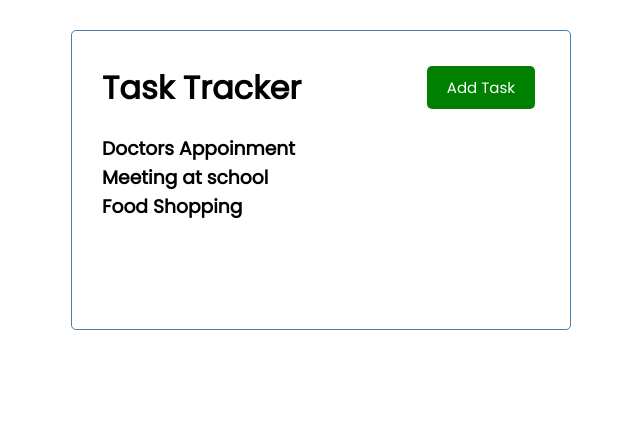
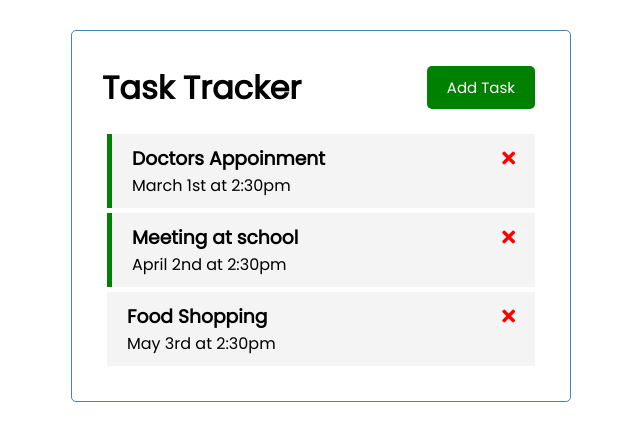
Before and after one commit to tahmid-tf/vue-revision-2023, a Vue app: page / in a window 1280 px wide. Shown: the top 440 px of the page, without its empty margins (319-959 px from the left). Built offline with nearby package versions, Linux system fonts and the light colour scheme.

Commit message:
start from 52:14

```diff
--- a/public/index.html
+++ b/public/index.html
@@ -1,15 +1,26 @@
 <!DOCTYPE html>
 <html lang="">
   <head>
-    <meta charset="utf-8">
-    <meta http-equiv="X-UA-Compatible" content="IE=edge">
-    <meta name="viewport" content="width=device-width,initial-scale=1.0">
-    <link rel="icon" href="<%= BASE_URL %>favicon.ico">
+    <meta charset="utf-8" />
+    <meta http-equiv="X-UA-Compatible" content="IE=edge" />
+    <meta name="viewport" content="width=device-width,initial-scale=1.0" />
+    <link rel="icon" href="<%= BASE_URL %>favicon.ico" />
+    <link
+      rel="stylesheet"
+      href="https://cdnjs.cloudflare.com/ajax/libs/font-awesome/5.15.2/css/all.min.css"
+      integrity="sha512-HK5fgLBL+xu6dm/Ii3z4xhlSUyZgTT9tuc/hSrtw6uzJOvgRr2a9jyxxT1ely+B+xFAmJKVSTbpM/CuL7qxO8w=="
+      crossorigin="anonymous"
+      referrerpolicy="no-referrer"
+    />
     <title><%= htmlWebpackPlugin.options.title %></title>
   </head>
   <body>
     <noscript>
-      <strong>We're sorry but <%= htmlWebpackPlugin.options.title %> doesn't work properly without JavaScript enabled. Please enable it to continue.</strong>
+      <strong
+        >We're sorry but <%= htmlWebpackPlugin.options.title %> doesn't work
+        properly without JavaScript enabled. Please enable it to
+        continue.</strong
+      >
     </noscript>
     <div id="app"></div>
     <!-- built files will be auto injected -->
--- a/src/App.vue
+++ b/src/App.vue
@@ -2,7 +2,7 @@
   <div>
     <div class="container">
       <Header title="Task Tracker"></Header>
-      <Tasks :tasks="tasks" />
+      <Tasks :tasks="tasks" @delete-task="deleteTask" />
     </div>
   </div>
 </template>
@@ -19,7 +19,18 @@
 
   data() {
     return {
-      tasks: [
+      tasks: [],
+    };
+  },
+
+  methods: {
+    deleteTask(id) {
+      this.tasks.splice(id - 1, 1);
+    },
+  },
+
+  created() {
+    this.tasks = [
       {
         id: 1,
         text: "Doctors Appoinment",
@@ -40,11 +51,8 @@
         day: "May 3rd at 2:30pm",
         reminder: false,
       },
-      ],
-    };
+    ];
   },
-
-  created() {},
 };
 </script>
 
--- /dev/null
+++ b/src/components/Task.vue
@@ -0,0 +1,45 @@
+<template>
+  <div :class="[task.reminder ? 'reminder' : '', 'task']">
+    <h3>
+      {{ task.text }}
+
+      <i @click="onDelete(task.id)" class="fas fa-times"></i>
+    </h3>
+    <p>{{ task.day }}</p>
+  </div>
+</template>
+
+<script>
+export default {
+  name: "Task-component",
+  props: {
+    task: Object,
+  },
+
+  methods: {
+    onDelete(id) {
+      this.$emit("delete-task", id);
+    },
+  },
+};
+</script>
+
+<style scoped>
+.fas {
+  color: red;
+}
+.task {
+  background: #f4f4f4;
+  margin: 5px;
+  padding: 10px 20px;
+  cursor: pointer;
+}
+.task.reminder {
+  border-left: 5px solid green;
+}
+.task h3 {
+  display: flex;
+  align-items: center;
+  justify-content: space-between;
+}
+</style>
--- a/src/components/Tasks.vue
+++ b/src/components/Tasks.vue
@@ -1,17 +1,26 @@
 <template>
   <div>
     <div v-for="task in tasks" :key="task.id">
-      <h3>{{ task.text }}</h3>
+      <Task :task="task" @delete-task="$emit('delete-task', task.id)"></Task>
     </div>
   </div>
 </template>
 
 <script>
+import Task from "@/components/Task";
+
 export default {
-  name: "Task-component",
+  name: "Tasks-component",
   props: {
     tasks: Array,
   },
+  components: {
+    Task,
+  },
+
+  methods: {},
+
+  emits: ["delete-task"],
 };
 </script>
 
```
Lines whose indentation alone changed are shown as unchanged.
